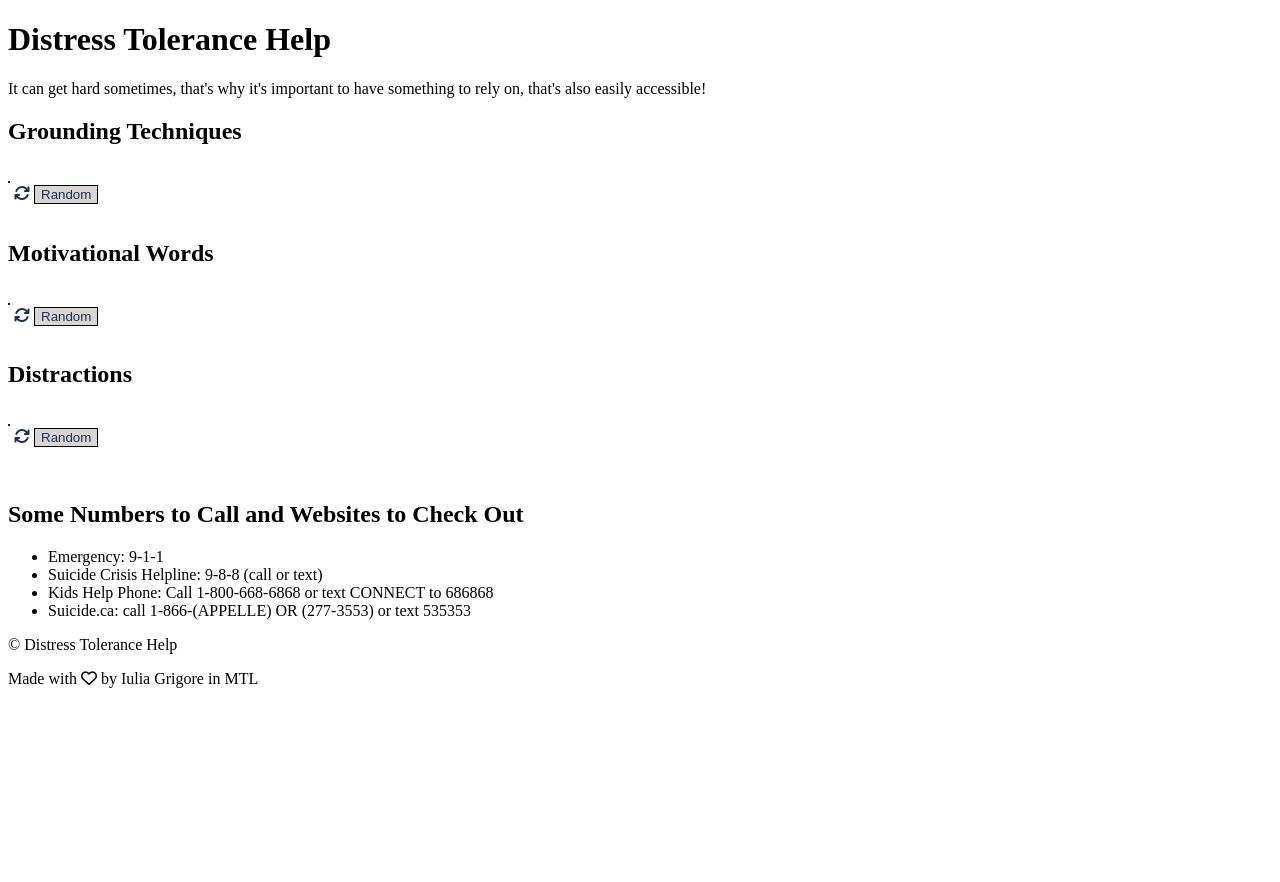
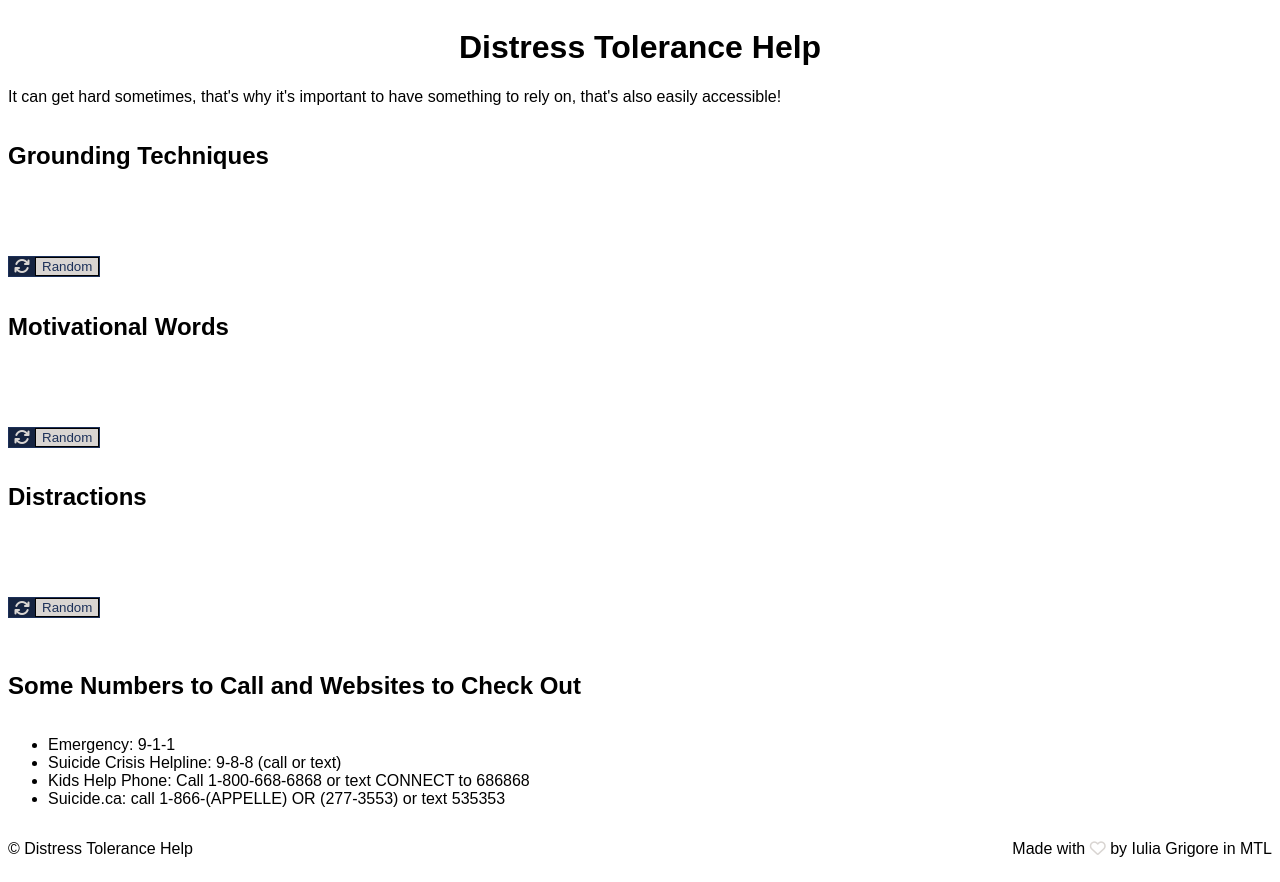
Before and after one commit to iuliaGrig/msgGenCode, a plain HTML site: page index.html in a window 1280 px wide. Before the commit the page ends 800 px from the top, so only its background shows below. Drawn offline with Linux system fonts and the light colour scheme.

Commit message:
Update most css

```diff
--- a/index.css
+++ b/index.css
@@ -1,18 +1,89 @@
+body {
+    display: flex;
+    font-family: "Oswald", Arial, Helvetica, sans-serif;
+    font-size: 16px;
+    font-weight: 400;
+    font-style: normal;
+    font-optical-sizing: auto;
+    flex-direction: column;
+}
+
+main {
+    display: flex;
+    flex-direction: column;
+}
+
+.title {
+    display: flex;
+    flex-direction: column;
+    align-items: center;
+    padding: 10px;
+}
+
+h1 {
+    display: flex;
+    justify-content: center;
+    font-weight: 800;
+}
+
+section {
+    display: flex;
+    flex-direction: column;
+    align-content: flex-start;
+}
+
+.generator {
+    display: flex;
+    flex-direction: column;
+    align-content: flex-start;
+}
+
+.desc {
+    display: flex;
+    padding: 5px;
+    text-align: left;
+    font-size: 1.25em;
+}
+
+.button {
+    display: flex;
+    flex-direction: row;
+    color: #1C3059;
+    border: solid 0.5px #1C3059;
+    padding: none;
+    align-items: center;
+    background-color: #152340;
+    cursor: pointer;
+    max-width: -moz-fit-content;
+    max-width: fit-content;
+}
+
 button {
     background-color: #D9D5D2;
-    border: solid 1px black;
+    border: solid 0.5px black;
     color: #1C3059;
     text-align: center;
     display: inline-block;
     cursor: pointer;
 }
 
-.desc {
-    border: solid 1px #152340;
-    display: inline-block;
+.button i {
+    margin: 0px 5px;
 }
 
-.button {
-    display: inline-block;
-    color: #1C3059;
+i {
+    color: #D9D5D2;
 }
+
+footer {
+    display: flex;
+    flex-direction: row;
+}
+
+aside {
+    display: flex;
+    flex-direction: row;
+    justify-content: space-between;
+    width: 100%;
+    margin:  0.75 0.6rem;
+}
```
